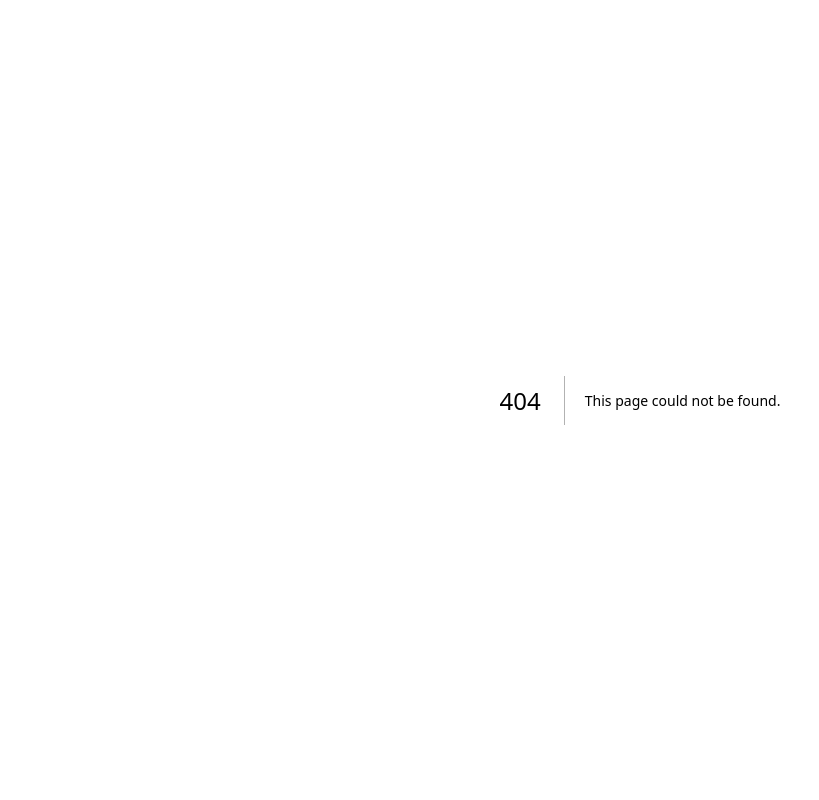
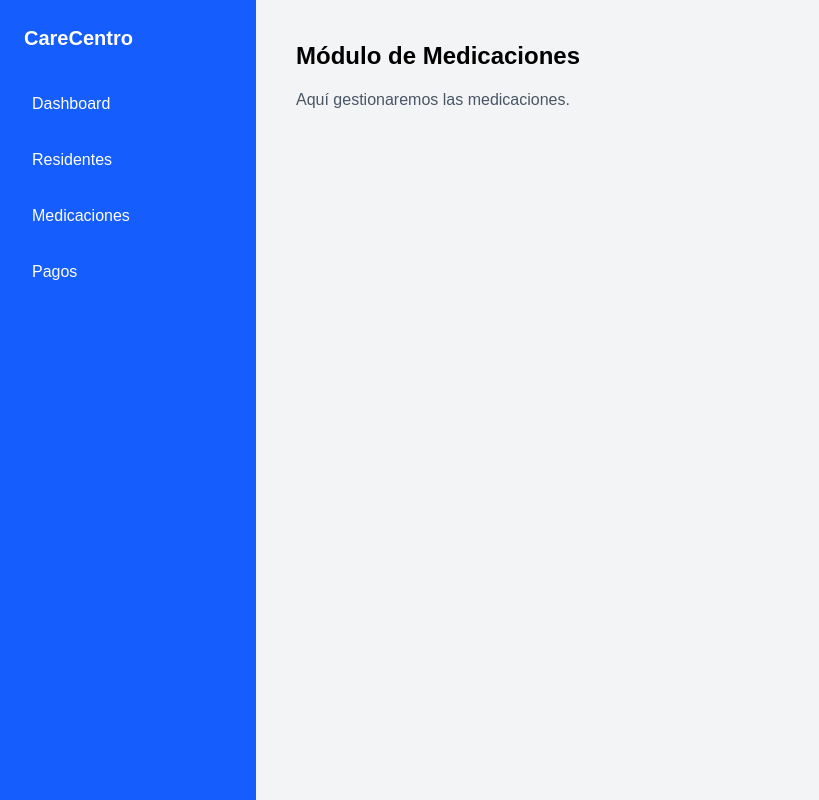
Before and after one commit to ricksx-gif/carecentro, a Next.js app: page /dashboard/medicaciones in a window 1280 px wide. Before the commit this address had no page. Shown: the whole page, without its empty margins (0-819 px from the left). Built offline with nearby package versions, Linux system fonts and the light colour scheme.

Commit message:
Day 04 - Implemented nested routing and sidebar navigation

```diff
--- a/app/dashboard/layout.tsx
+++ b/app/dashboard/layout.tsx
@@ -1,6 +1,7 @@
 // Layout específico del módulo Dashboard.
 // Este layout envuelve todas las rutas dentro de /dashboard
 // y define la estructura base con sidebar + contenido dinámico.
+import Link from "next/link";
 export default function DashboardLayout({
   children,
 }: {
@@ -20,10 +21,18 @@ export default function DashboardLayout({
 
         {/* Navegación principal del dashboard */}
         <nav className="space-y-4">
-          <p>Dashboard</p>
-          <p>Residentes</p>
-          <p>Medicaciones</p>
-          <p>Pagos</p>
+          <Link href="/dashboard" className="block p-2 rounded hover:bg-blue-500" >
+          Dashboard
+          </Link>
+          <Link href="/dashboard/residentes" className="block p-2 rounded hover:bg-blue-500">
+          Residentes
+          </Link>
+          <Link href="/dashboard/medicaciones" className="block p-2 rounded hover:bg-blue-500" >
+          Medicaciones
+          </Link>
+          <Link href="/dashboard/pagos" className="block p-2 rounded hover:bg-blue-500">
+          Pagos
+          </Link>
         </nav>
 
       </aside>
--- /dev/null
+++ b/app/dashboard/medicaciones/page.tsx
@@ -0,0 +1,12 @@
+export default function MedicacionesPage() {
+  return (
+    <div>
+      <h1 className="text-2xl font-bold text-black">
+        Módulo de Medicaciones
+        </h1>
+      <p className="mt-4 text-gray-600">
+        Aquí gestionaremos las medicaciones.
+        </p>
+    </div>
+  )
+}
--- /dev/null
+++ b/app/dashboard/pagos/page.tsx
@@ -0,0 +1,12 @@
+export default function PagosPage() {
+  return (
+    <div>
+      <h1 className="text-2xl font-bold text-black">
+        Módulo de Pagos
+        </h1>
+      <p className="mt-4 text-gray-600">
+        Aquí gestionaremos los pagos.
+        </p>
+    </div>
+  )
+}
--- /dev/null
+++ b/app/dashboard/residentes/page.tsx
@@ -0,0 +1,12 @@
+export default function ResidentesPage() {
+    return (
+        <div>
+            <h1 className="text-2xl font-bold text-black">
+                Módulo de Residentes
+            </h1>
+            <p className="mt-4 text-gray-600">
+                Aqui gestionaremos los adultos mayores.
+            </p>
+        </div>
+    )
+}
```
Also changed, not shown: 1 other file (tests, documents, lock files or other folders).
